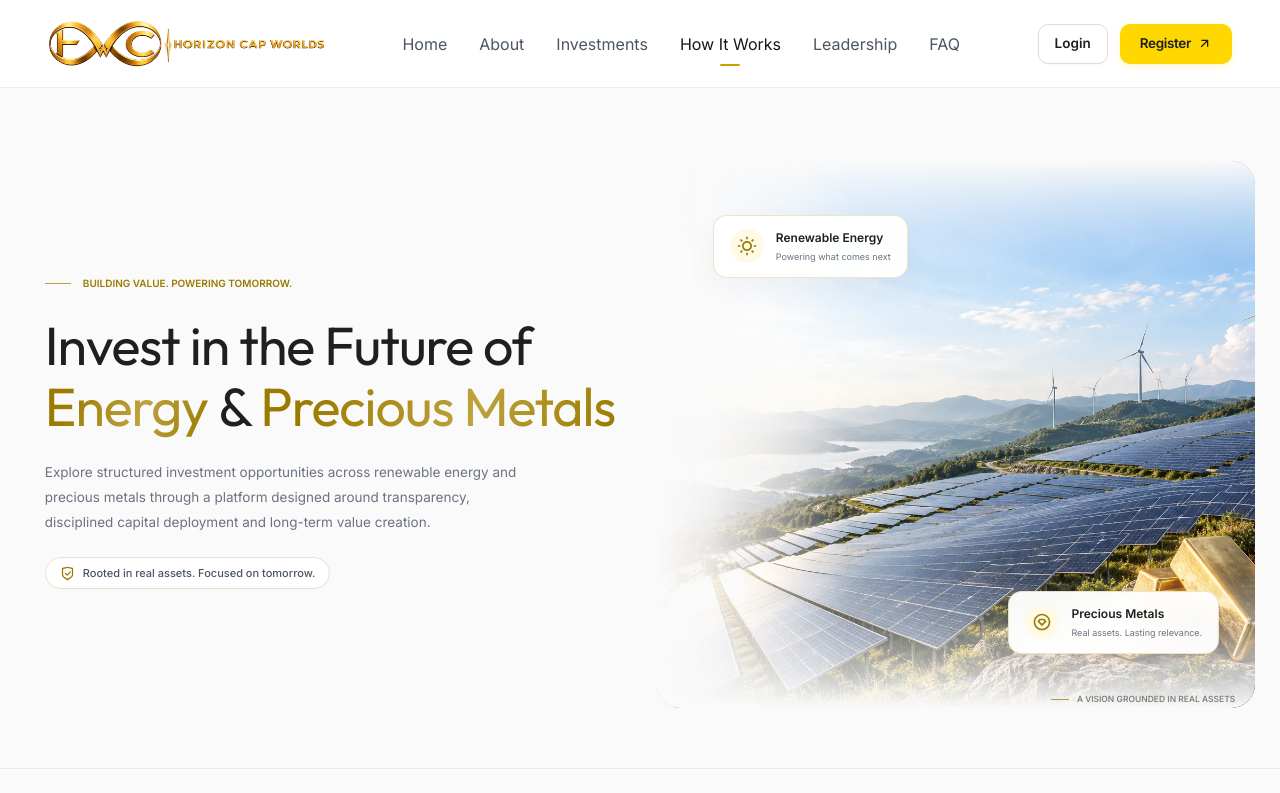
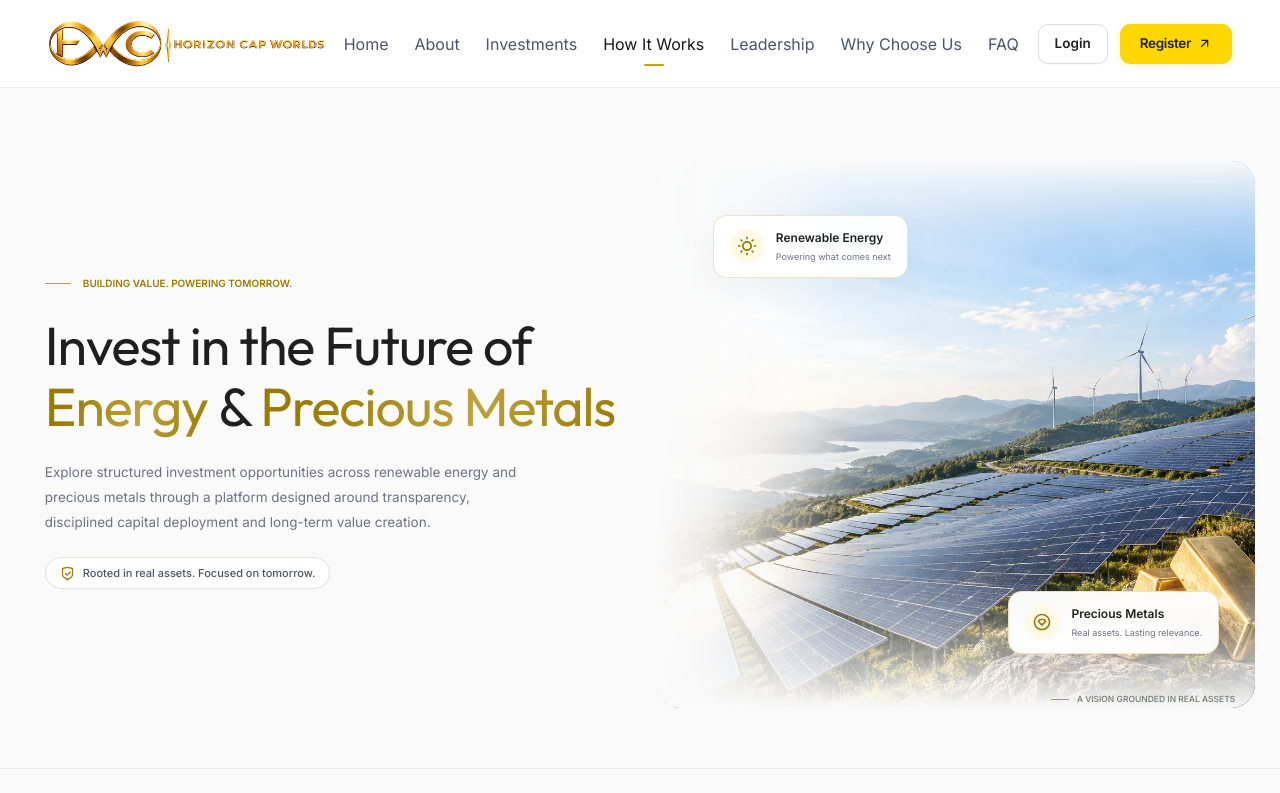
Before and after one commit to kritidigitalsolutions/horizoncapworld-website, a React (Vite) app: page / in a window 1280 px wide. Shown: the top 793 px of the page. Built offline with nearby package versions, Linux system fonts and the light colour scheme.

Commit message:
Add Why Choose Us to header navigation and mobile menu

```diff
--- a/src/Navbar.jsx
+++ b/src/Navbar.jsx
@@ -10,6 +10,7 @@ const navItems = [
   { label: 'Investments', target: 'investments' },
   { label: 'How It Works', target: 'process' },
   { label: 'Leadership', target: 'leadership' },
+  { label: 'Why Choose Us', target: 'why-horizon' },
   { label: 'FAQ', target: 'faq' }
 ];
 
@@ -96,7 +97,7 @@ export default function Navbar({
 
           {/* ── DESKTOP NAVIGATION (Fluid spacing preventing collisions on 13" and 14" laptops) ── */}
           <nav
-            className="hidden lg:flex items-center lg:gap-3 xl:gap-5 2xl:gap-7"
+            className="hidden lg:flex items-center lg:gap-2.5 xl:gap-4.5 2xl:gap-6"
             aria-label="Main navigation"
           >
             {navItems.map(({ label, target }) => {
@@ -106,7 +107,7 @@ export default function Navbar({
                   key={label}
                   type="button"
                   onClick={() => handleNavClick(target)}
-                  className={`relative lg:text-[13px] xl:text-[13.5px] 2xl:text-[14.5px] py-1.5 px-1 xl:px-1.5 transition-colors duration-150 cursor-pointer ${
+                  className={`relative lg:text-[12.5px] xl:text-[13.5px] 2xl:text-[14.5px] py-1.5 px-0.5 xl:px-1 transition-colors duration-150 cursor-pointer ${
                     isActive
                       ? 'text-[#171717] font-semibold'
                       : 'text-[#4B5563] font-medium hover:text-[#171717]'
```
